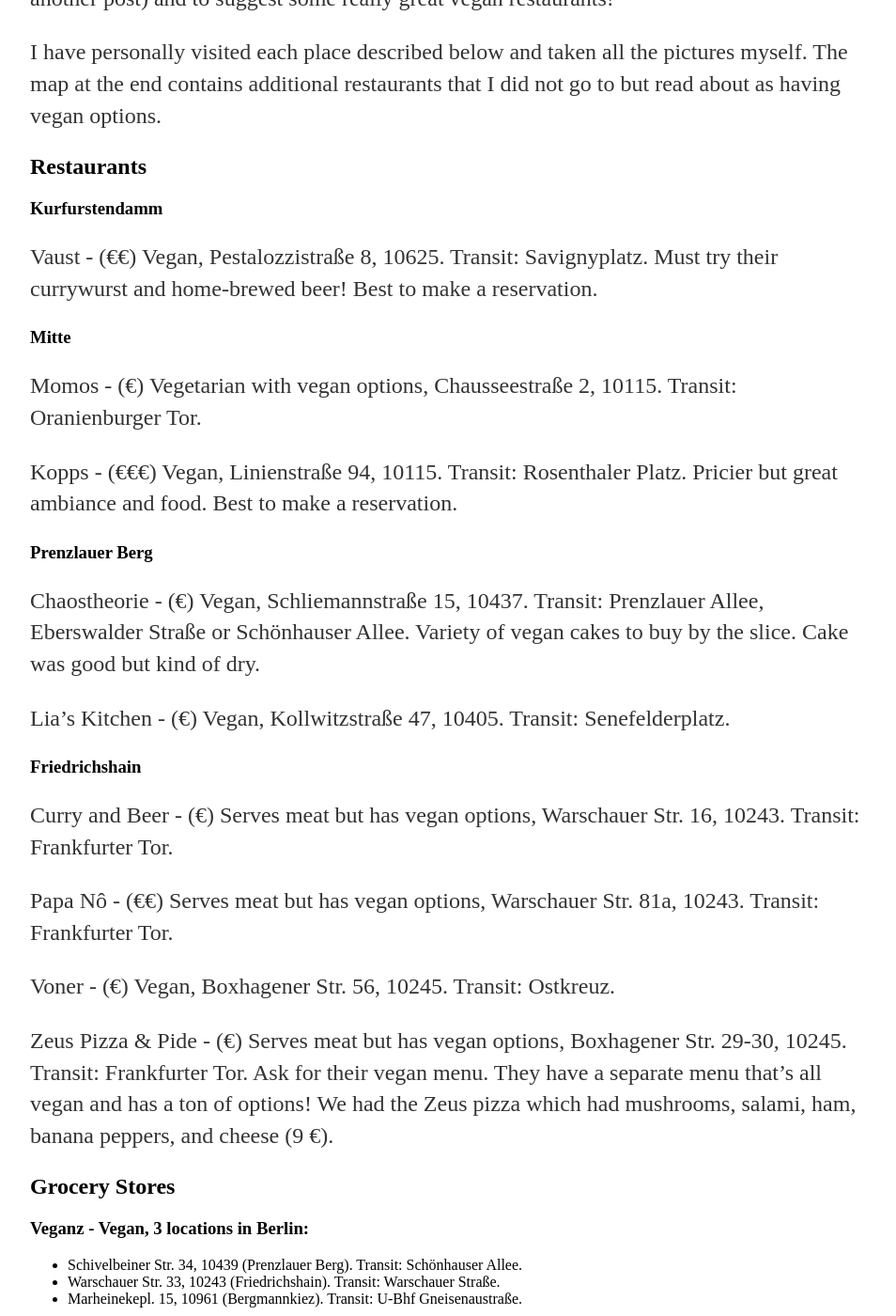
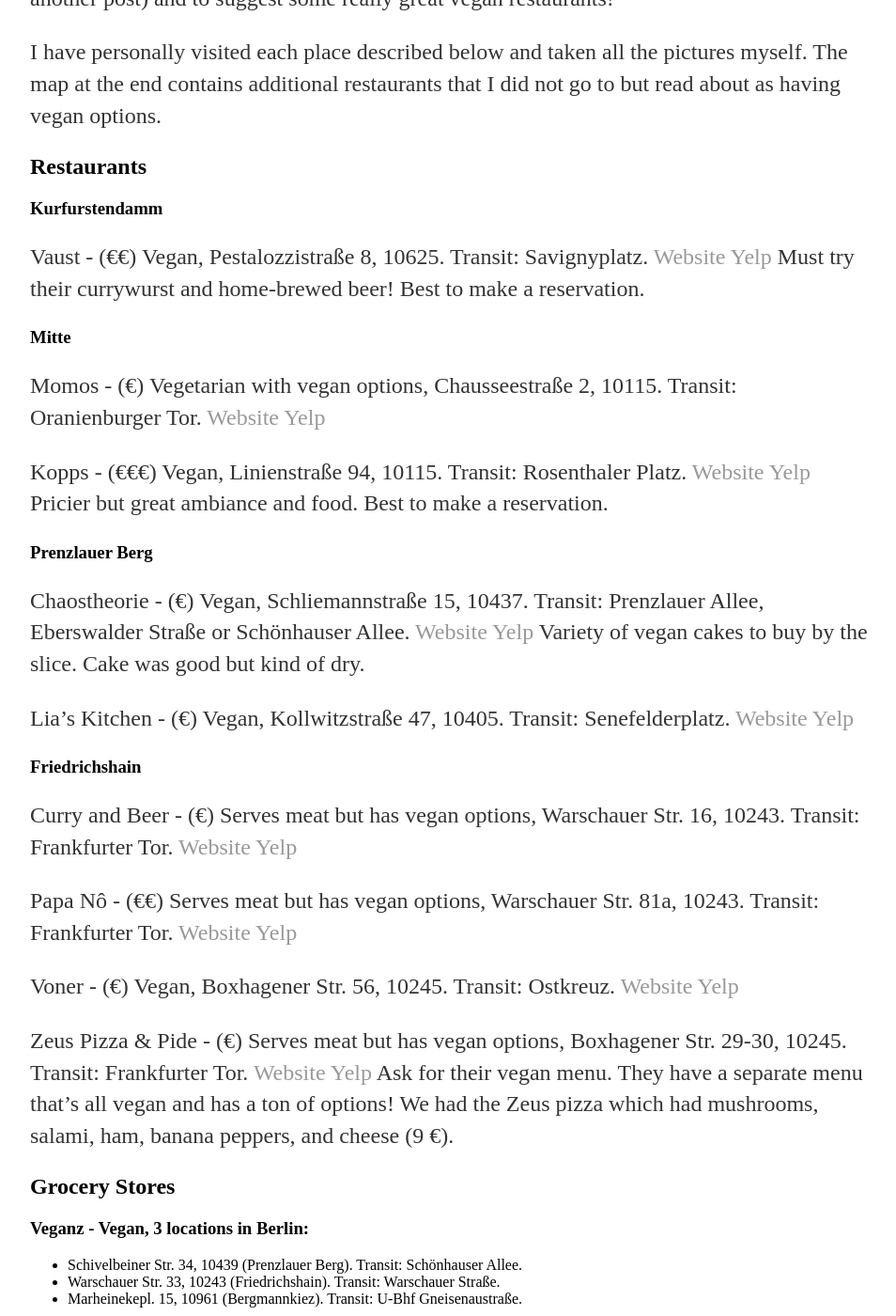
Before and after one commit to sydneymwong/sydneymwong.github.io, a Jekyll site: the page built from _posts/2017-12-3-vegan-berlin.md, in a window 1280 px wide and 1400 px high, scrolled down 441 px. Shown: the whole window at 94% size, without its empty margins (160-1114 px from the left). Built offline with Jekyll 4.4.1, drawn with Linux system fonts in a browser that asks for light colours.

Commit message:
added yelp and website links to vegan berlin post

```diff
--- a/_posts/2017-12-3-vegan-berlin.md
+++ b/_posts/2017-12-3-vegan-berlin.md
@@ -13,29 +13,32 @@
 
 ### Kurfurstendamm
 
-Vaust - (€€) Vegan, Pestalozzistraße 8, 10625.  Transit: Savignyplatz.  Must try their currywurst and home-brewed beer!  Best to make a reservation.
+Vaust - (€€) Vegan, Pestalozzistraße 8, 10625.  Transit: Savignyplatz.  [Website](http://vaust-berlin.de/) [Yelp](https://www.yelp.com/biz/vaust-berlin)
+Must try their currywurst and home-brewed beer!  Best to make a reservation.
 
 ### Mitte
 
-Momos - (€) Vegetarian with vegan options, Chausseestraße 2, 10115.  Transit: Oranienburger Tor.
+Momos - (€) Vegetarian with vegan options, Chausseestraße 2, 10115.  Transit: Oranienburger Tor.  [Website](https://momos-berlin.de/) [Yelp](https://www.yelp.com/biz/momos-berlin-3)
 
-Kopps - (€€€) Vegan, Linienstraße 94, 10115.  Transit: Rosenthaler Platz.  Pricier but great ambiance and food.  Best to make a reservation.
+Kopps - (€€€) Vegan, Linienstraße 94, 10115.  Transit: Rosenthaler Platz.  [Website](http://www.kopps-berlin.de/en/) [Yelp](https://www.yelp.com/biz/kopps-berlin)
+Pricier but great ambiance and food.  Best to make a reservation.
 
 ### Prenzlauer Berg
 
-Chaostheorie - (€) Vegan, Schliemannstraße 15, 10437.  Transit: Prenzlauer Allee, Eberswalder Straße or Schönhauser Allee.  Variety of vegan cakes to buy by the slice.  Cake was good but kind of dry.
+Chaostheorie - (€) Vegan, Schliemannstraße 15, 10437.  Transit: Prenzlauer Allee, Eberswalder Straße or Schönhauser Allee.  [Website](http://www.chaostheorie.berlin/) [Yelp](https://www.yelp.com/biz/chaostheorie-berlin)
+Variety of vegan cakes to buy by the slice.  Cake was good but kind of dry.
 
-Lia’s Kitchen - (€) Vegan, Kollwitzstraße 47, 10405.  Transit: Senefelderplatz.
+Lia’s Kitchen - (€) Vegan, Kollwitzstraße 47, 10405.  Transit: Senefelderplatz.  [Website](https://liaskitchen.de/de/home) [Yelp](https://www.yelp.com/biz/lias-kitchen-berlin-3)
 
 ### Friedrichshain
 
-Curry and Beer - (€) Serves meat but has vegan options, Warschauer Str. 16, 10243.  Transit: Frankfurter Tor.
+Curry and Beer - (€) Serves meat but has vegan options, Warschauer Str. 16, 10243.  Transit: Frankfurter Tor.  [Website](http://curryundbeer.com/) [Yelp](https://www.yelp.com/biz/curry-und-beer-berlin)
 
-Papa Nô - (€€) Serves meat but has vegan options, Warschauer Str. 81a, 10243.  Transit: Frankfurter Tor.
+Papa Nô - (€€) Serves meat but has vegan options, Warschauer Str. 81a, 10243.  Transit: Frankfurter Tor.  [Website](http://papa-no.de/) [Yelp](https://www.yelp.com/biz/papa-n%C3%B4-berlin-8)
 
-Voner - (€) Vegan, Boxhagener Str. 56, 10245.  Transit: Ostkreuz.
+Voner - (€) Vegan, Boxhagener Str. 56, 10245.  Transit: Ostkreuz.  [Website](http://www.voener.de/)  [Yelp](https://www.yelp.com/biz/v%C3%B6ner-berlin)
 
-Zeus Pizza & Pide - (€) Serves meat but has vegan options, Boxhagener Str. 29-30, 10245.  Transit: Frankfurter Tor.  Ask for their vegan menu.  They have a separate menu that’s all vegan and has a ton of options!  We had the Zeus pizza which had mushrooms, salami, ham, banana peppers, and cheese (9 €).
+Zeus Pizza & Pide - (€) Serves meat but has vegan options, Boxhagener Str. 29-30, 10245.  Transit: Frankfurter Tor.  [Website](https://www.zeuspizzeria.de/) [Yelp](https://www.yelp.com/biz/zeus-pizzeria-berlin) Ask for their vegan menu.  They have a separate menu that’s all vegan and has a ton of options!  We had the Zeus pizza which had mushrooms, salami, ham, banana peppers, and cheese (9 €).
 
 ## Grocery Stores
 
```
